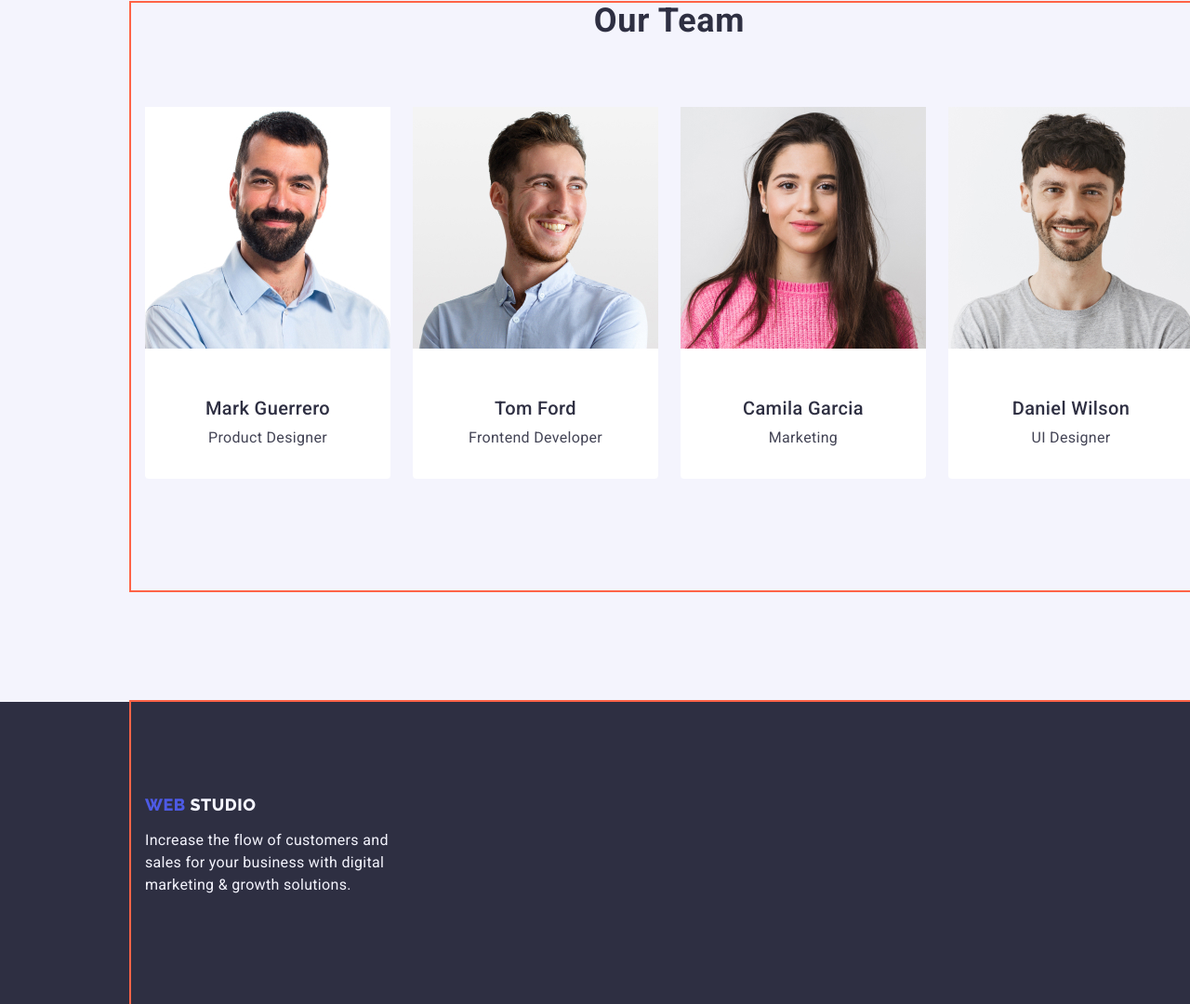
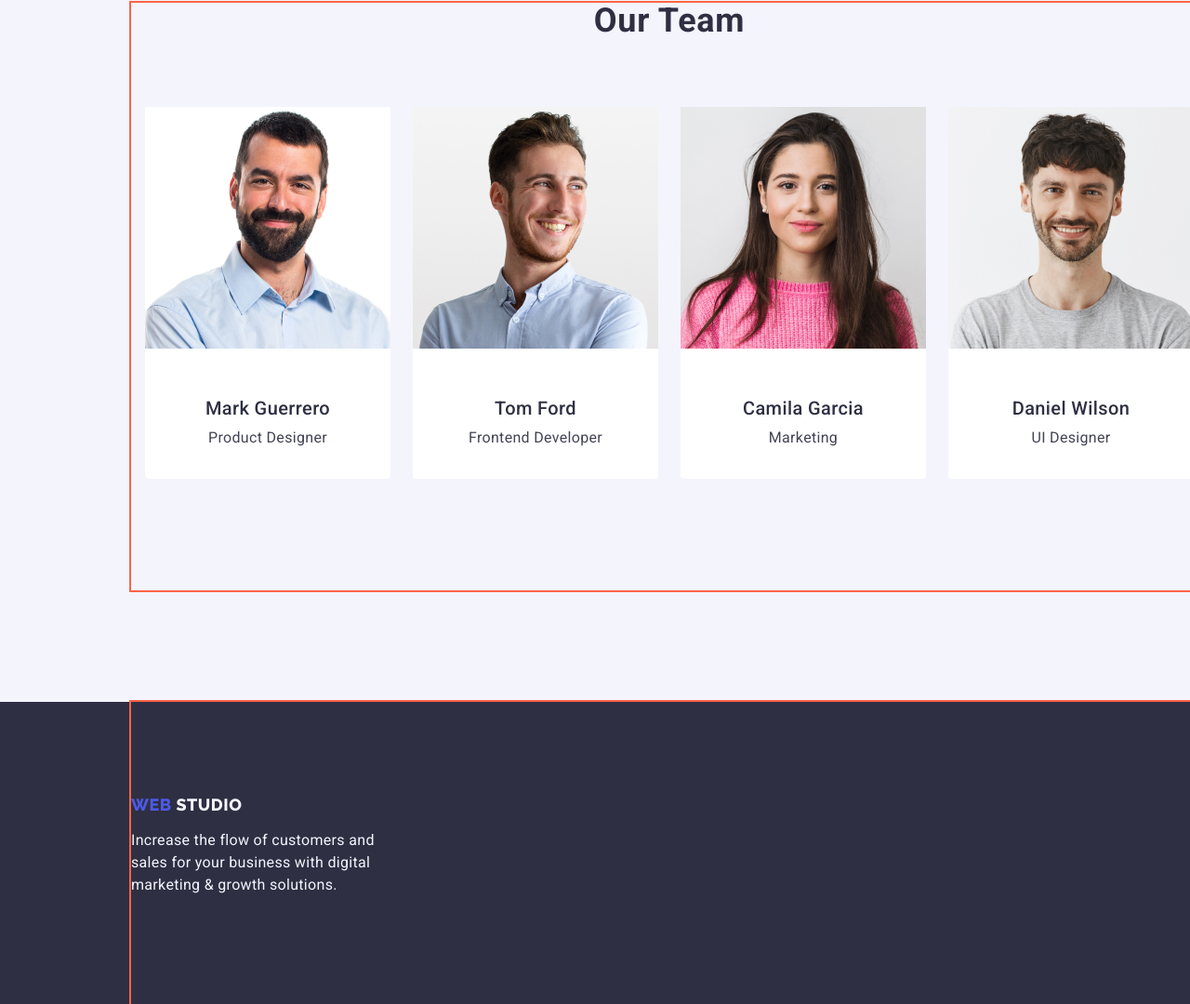
Before and after one commit to pttkachuk/goit-markup-hw-03, a plain HTML site: page index.html in a window 1280 px wide. Shown: the part 1860-2940 px from the top of the page at 93% size. Drawn offline with nearby package versions, Linux system fonts and the light colour scheme.

Commit message:
update index.html
update Footer section

```diff
--- a/index.html
+++ b/index.html
@@ -123,7 +123,6 @@
       <section class="team">
         <div class="container">
           <h2 class="team-title">Our Team</h2>
-          <!-- <div class="team-container"> -->
           <ul class="list team-container">
             <li class="teammates-description">
               <img src="./images/mark.jpg" alt="Mark's photo" width="264" />
@@ -154,14 +153,13 @@
               </div>
             </li>
           </ul>
-          <!-- </div> -->
         </div>
       </section>
     </main>
     <!-- Футер -->
     <footer class="footer">
-      <div class="container">
-        <div class="footer-container">
+      <div class="container footer-container">
+        <!-- <div class="footer-container"> -->
         <a class="logo link" href="./index.html">
           Web <span class="studio-footer">Studio</span>
         </a>
@@ -169,7 +167,7 @@
           Increase the flow of customers and sales for your business with
           digital marketing & growth solutions.
         </p>
-        </div>
+        <!-- </div> -->
       </div>
     </footer>
   </body>
```
Lines whose indentation alone changed are shown as unchanged.
